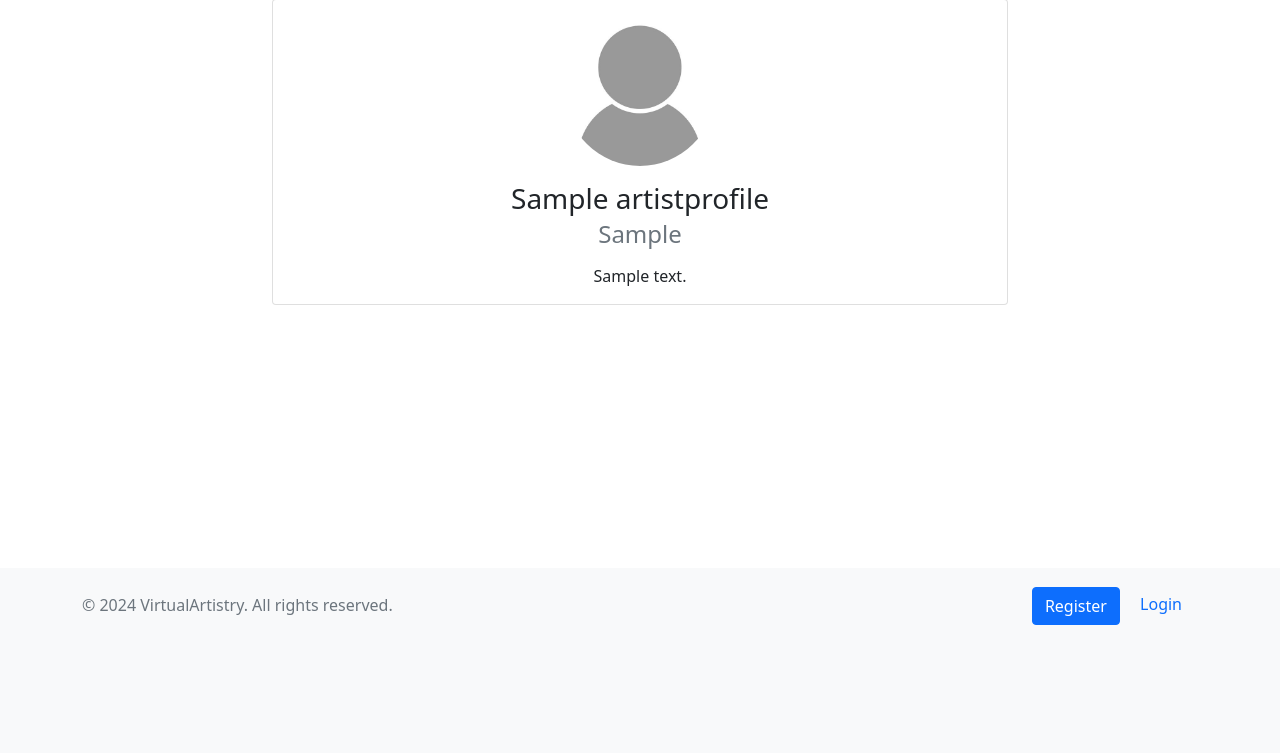
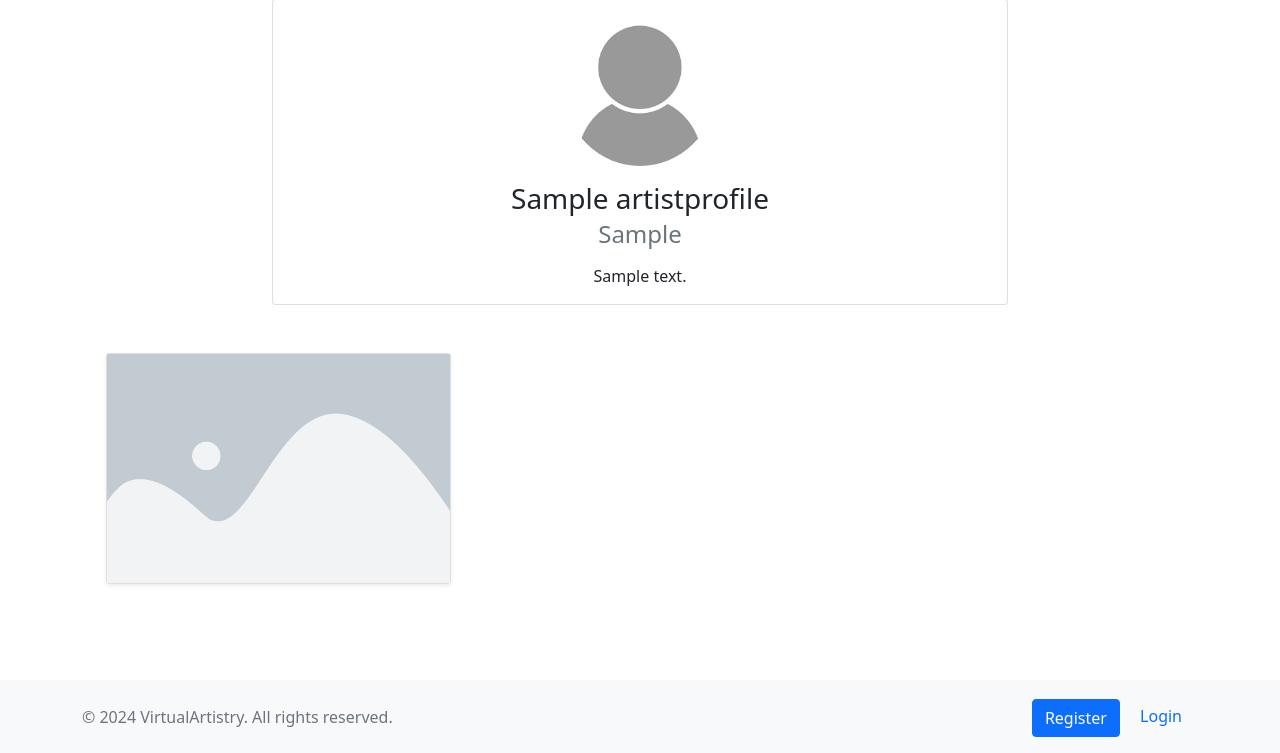
Before and after one commit to olliesharp5/virtual-artistry, a Django app: a page that uses artists/templates/artist_profile.html in a window 1280 px wide. Shown: the part 159-912 px from the top of the page. Before the commit the page ends 784 px from the top, so only its background shows below. Run offline with Django 4.2, Linux system fonts and the light colour scheme; tables that the repository leaves empty hold one stand-in row (values such as "Sample post"); some libraries are stand-ins or nearby versions.

Commit message:
Artist profile now displays their related artwork

```diff
--- a/artists/templates/artist_profile.html
+++ b/artists/templates/artist_profile.html
@@ -14,7 +14,8 @@
         <div class="col-lg-8 mx-auto">
             <div class="card">
                 <div class="card-body text-center">
-            <img src="/static/images/nobody.jpg" class="rounded-circle img-fluid mb-3" alt="Profile Picture" width="150">
+                    <img src="/static/images/nobody.jpg" class="rounded-circle img-fluid mb-3" alt="Profile Picture"
+                        width="150">
                     <h3 class="card-title">{{artist.name}}</h3>
                     <h4 class="card-subtitle mb-3 text-muted">{{artist.location}}</h4>
                     <p class="card-text">{{artist.about}}</p>
@@ -22,6 +23,21 @@
             </div>
         </div>
     </div>
+    <div class="row">
+        <div class="album py-5 bg-body-tertiary">
+            <div class="container">
+
+                <div class="row row-cols-1 row-cols-sm-2 row-cols-md-3 g-3">
+                    <div class="col">
+                        {% for art in object_list %}
+                        <a href="{% url 'art_details' art.slug %}">
+                            <div class="card shadow-sm">
+                                <img src="/static/images/placeholder_image.png" alt="">
+                            </div>
+                        </a>
+                    </div>
+                    {% endfor %}
+                </div>
             </div>
 
 
--- a/artists/views.py
+++ b/artists/views.py
@@ -1,6 +1,7 @@
 from django.shortcuts import render, get_object_or_404
 from django.views import generic
 from .models import ArtistProfile
+from artwork.models import Art
 
 # Create your views here.
 class ArtistList(generic.ListView):
@@ -11,4 +12,5 @@ class ArtistList(generic.ListView):
 
 def artist_profile(request, artist_slug):
     artist = get_object_or_404(ArtistProfile, slug=artist_slug)
-    return render(request, 'artist_profile.html', {'artist': artist})
+    artworks = Art.objects.filter(artist=artist)
+    return render(request, 'artist_profile.html', {'artist': artist, 'object_list': artworks})
```
Lines whose indentation alone changed are shown as unchanged.
